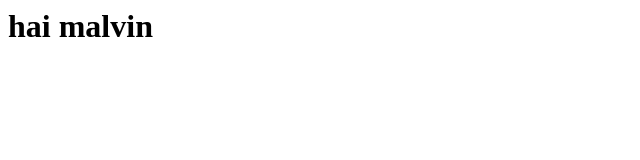
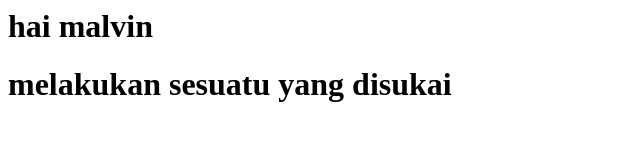
Before and after one commit to Malvin85/Malvin.github.io, a plain HTML site: page index.html in a window 1280 px wide. Shown: the whole page, without its empty margins (0-640 px from the left). Drawn offline with Linux system fonts and the light colour scheme.

Commit message:
Update index.html

```diff
--- a/index.html
+++ b/index.html
@@ -6,5 +6,6 @@
 
 <body>
     <h1>hai malvin</h1>
+    <h1>melakukan sesuatu yang disukai</h1>
 </body>
 </html>
```
